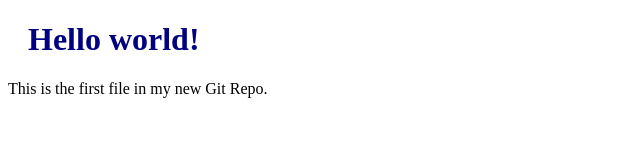
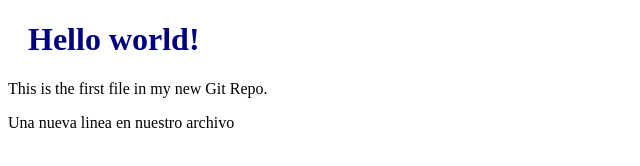
Before and after one commit to nasteresp/Amiguito, a plain HTML site: page index.html in a window 1280 px wide. Shown: the whole page, without its empty margins (0-640 px from the left). Drawn offline with Linux system fonts and the light colour scheme.

Commit message:
Update index.html a new line

```diff
--- a/index.html
+++ b/index.html
@@ -8,6 +8,6 @@
 
 <h1>Hello world!</h1>
 <p>This is the first file in my new Git Repo.</p>
-
+<p>Una nueva linea en nuestro archivo</p>
 </body>
 </html>
```
